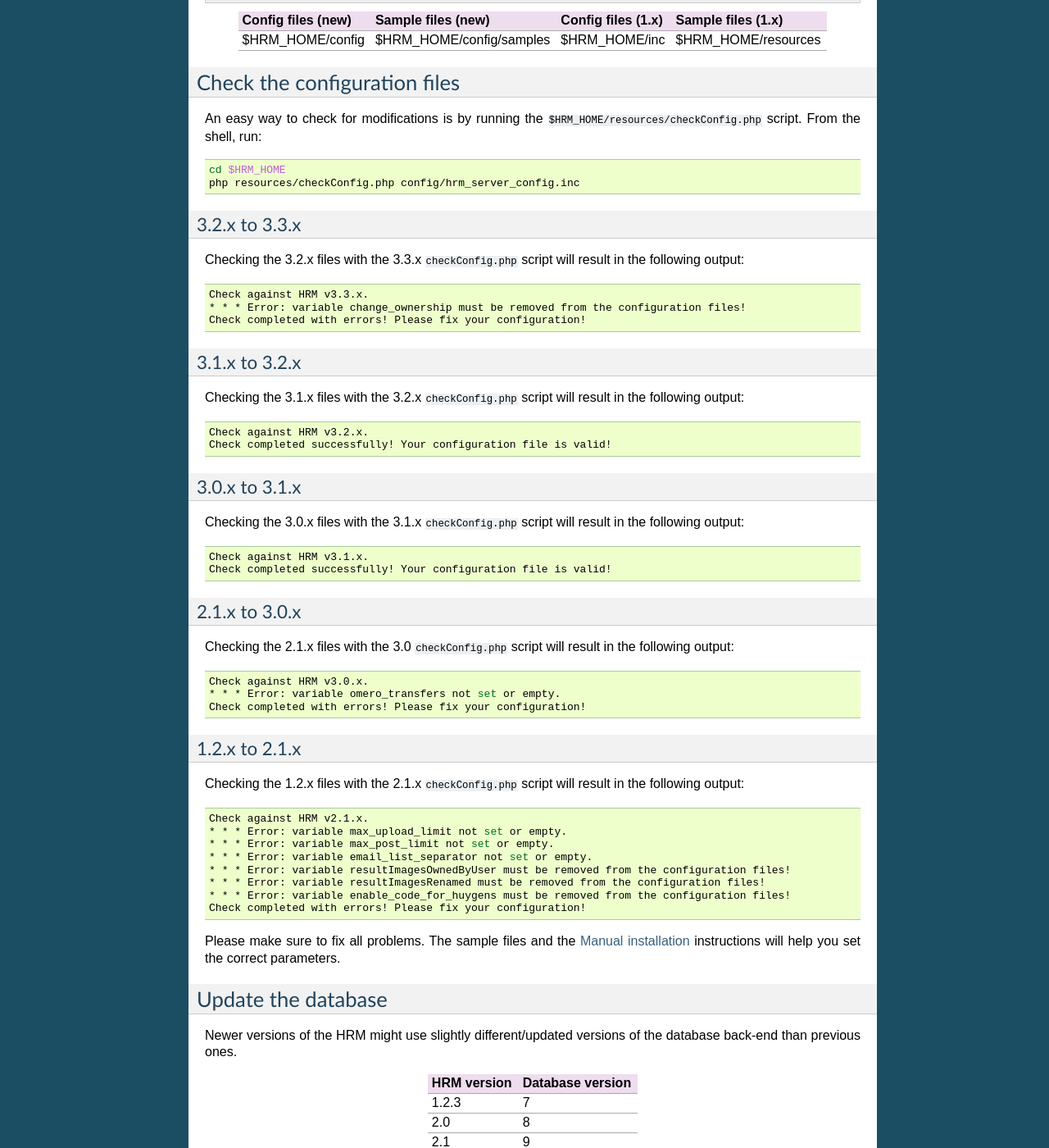
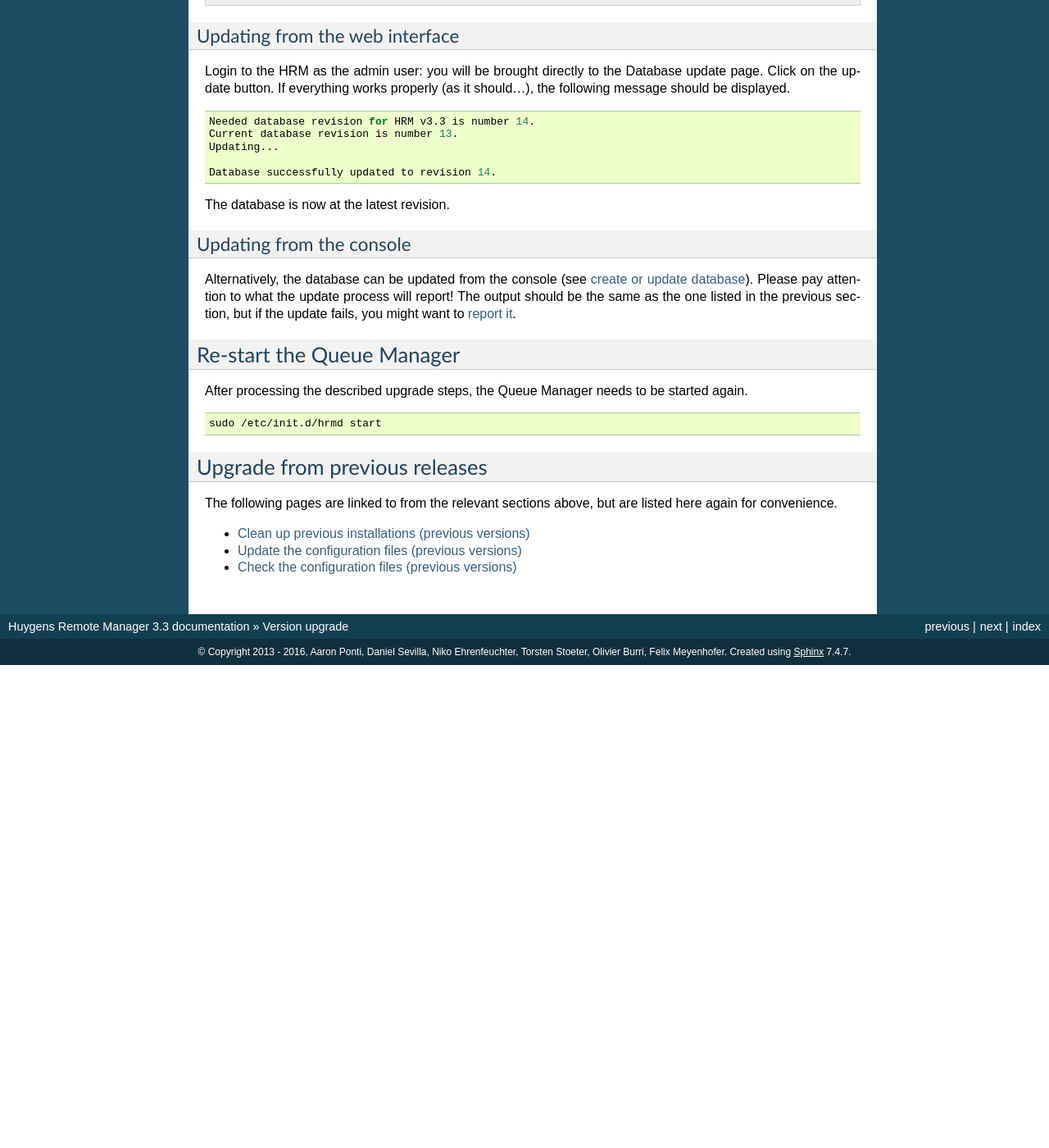
Before and after one commit to aarpon/hrm_docs, a Sphinx documentation site: the page built from docs/admin/upgrade.rst, in a window 1280 px wide and 1400 px high, scrolled down 2962 px. Shown: the whole window at 82% size. Built offline with Sphinx 7.4.7, drawn with Linux system fonts in a browser that asks for light colours; after the commit the page ends 3773 px from its top, so only the background shows below that; some of the changed text lies outside the part shown.

Commit message:
Move upgrade instructions for older versions to separate files.

```diff
--- a/docs/admin/upgrade.rst
+++ b/docs/admin/upgrade.rst
@@ -1,7 +1,4 @@
 .. include:: global_directives.inc
-
-.. toctree::
-   :maxdepth: 1
 
 .. warning:: As of version 3.2.0, the HRM expects specific file permissions on the file area! Please see :ref:`update_hrm_data_permissions` below. The deprecated fall-back mechanism of version 3.2 **no longer works in 3.3**!
 
@@ -43,8 +40,8 @@
     cd $HRM_HOME
     tar xzf $HOME/hrm-3.3.0.tar.gz --strip=1
 
-Cleaning up leftover files from previous installations
-======================================================
+Clean up previous installations
+===============================
 
 Sometimes files were part of a previous release of the HRM but they are not
 contained in the current one any more. With the above described method those
@@ -52,18 +49,9 @@
 To avoid cluttering up the installation they should be removed according to the
 versions involved.
 
-3.2 to 3.3
-----------
-
 HRM 3.3 uses new init scripts. Please delete the old files ``$HRM_BIN\hrm_user_manager``, ``$HRM_BIN\hrm_user_manager_old``, ``$HRM_BIN\hrmd`` and ``$HRM_BIN\ome_hrm`` and then follow the instructions in :ref:`Upgrade the init script <upgrade_the_init_script>`.
 
-3.1 to 3.2
-----------
-
-.. code-block:: sh
-
-    rm -v inc/ActiveDirectory.inc.php inc/Ldap.inc.php
-
+.. note:: Please follow :ref:`these instructions <upgrade_clean_previous>` **first** if you are upgrading from older versions.
 
 .. _upgrade_the_init_script:
 
@@ -109,9 +97,6 @@
 Update the configuration files
 ==============================
 
-3.2 to 3.3
-----------
-
 As stated in the previous section, the ``$change_ownership`` option is not
 supported in version **3.3** any more. If the variable is present in the
 configuration files ``hrm_{server|client}_config.inc`` it will be silently
@@ -119,64 +104,11 @@
 setting from the config file(s).
 
 Group authentication
-~~~~~~~~~~~~~~~~~~~~
+--------------------
 
 As of HRM 3.3, external authentication via :ref:`Active Directory <activedir_auth>` or :ref:`generic LDAP <ldap_auth>` now supports **group authorization**. An additional array ``$AUTHORIZED_GROUPS`` can be set to define the set of :ref:`Active Directory <activedir_auth>` or :ref:`generic LDAP <ldap_auth>` groups that are granted access to HRM.
 
-3.1 to 3.2
-----------
-
-As of version 3.2 of HRM, the system users running the Queue Manager and the web server are expected to have direct read-write access to the data folders. If this is not the case for your setup and you rely on adding the web server user to ``/etc/sudoers``, please notice that **this behavior is deprecated in 3.2 but can still be enabled** by adding:
-
-.. code-block:: php
-
-    $change_ownership=true;
-
-in ``hrm_{server|client}_config.inc``. The variable ``$change_ownership`` defaults to ``false`` if not explicitly set to true in the configuration, in compliance to the new behavior.
-
-.. note:: As of **HRM 3.3**, this variable will be ignored and the new behavior will be **enforced**!
-
-3.0.x to 3.1
-------------
-
-No changes in the configuration files.
-
-2.1.x to 3.0
-------------
-
-From HRM 2.1.x to HRM 3.0, one variable was added in the configuration files.
-
-.. code-block:: php
-
-    $omero_transfers={true|false}
-
-1.2.x to 2.0
-------------
-
-From HRM 1.2.x to HRM 2.0, three variables were added in the configuration files:
-
-::
-
-    [+] max_upload_limit
-    [+] max_post_limit
-    [+] email_list_separator
-
-Moreover, three variables were removed:
-
-::
-
-    [-] resultImagesOwnedByUser
-    [-] resultImagesRenamed
-    [-] enable_code_for_huygens
-
-
-.. note:: If you are upgrading straight from HRM 1.2.x, please notice that as of HRM 2.0 configuration and sample files were moved as per following table.
-
-+----------------------+--------------------------+----------------------+----------------------+
-| Config files (new)   | Sample files (new)       | Config files (1.x)   | Sample files (1.x)   |
-+======================+==========================+======================+======================+
-| $HRM_HOME/config     | $HRM_HOME/config/samples | $HRM_HOME/inc        | $HRM_HOME/resources  |
-+----------------------+--------------------------+----------------------+----------------------+
+.. note:: Please follow :ref:`these instructions <upgrade_conf_previous>` **first** if you are upgrading from older versions.
 
 Check the configuration files
 =============================
@@ -188,9 +120,6 @@
     cd $HRM_HOME
     php resources/checkConfig.php config/hrm_server_config.inc
 
-3.2.x to 3.3.x
---------------
-
 Checking the 3.2.x files with the 3.3.x ``checkConfig.php`` script will result in the following output:
 
 .. code-block:: sh
@@ -199,55 +128,9 @@
     * * * Error: variable change_ownership must be removed from the configuration files!
     Check completed with errors! Please fix your configuration!
 
-3.1.x to 3.2.x
---------------
+Please make sure to fix all problems. The sample files and the :ref:`manual_install` instructions will help you set the correct parameters.
 
-Checking the 3.1.x files with the 3.2.x ``checkConfig.php`` script will result in the following output:
-
-.. code-block:: sh
-
-    Check against HRM v3.2.x.
-    Check completed successfully! Your configuration file is valid!
-
-3.0.x to 3.1.x
---------------
-
-Checking the 3.0.x files with the 3.1.x ``checkConfig.php`` script will result in the following output:
-
-.. code-block:: sh
-
-    Check against HRM v3.1.x.
-    Check completed successfully! Your configuration file is valid!
-
-2.1.x to 3.0.x
---------------
-
-Checking the 2.1.x files with the 3.0 ``checkConfig.php`` script will result in the following output:
-
-.. code-block:: sh
-
-    Check against HRM v3.0.x.
-    * * * Error: variable omero_transfers not set or empty.
-    Check completed with errors! Please fix your configuration!
-
-
-1.2.x to 2.1.x
---------------
-
-Checking the 1.2.x files with the 2.1.x ``checkConfig.php`` script will result in the following output:
-
-.. code-block:: sh
-
-    Check against HRM v2.1.x.
-    * * * Error: variable max_upload_limit not set or empty.
-    * * * Error: variable max_post_limit not set or empty.
-    * * * Error: variable email_list_separator not set or empty.
-    * * * Error: variable resultImagesOwnedByUser must be removed from the configuration files!
-    * * * Error: variable resultImagesRenamed must be removed from the configuration files!
-    * * * Error: variable enable_code_for_huygens must be removed from the configuration files!
-    Check completed with errors! Please fix your configuration!
-
-Please make sure to fix all problems. The sample files and the :ref:`manual_install` instructions will help you set the correct parameters.
+.. note:: Please follow :ref:`these instructions <upgrade_check_previous>` **first** if you are upgrading from older versions.
 
 Update the database
 ===================
@@ -257,21 +140,21 @@
 +-------------+------------------+
 | HRM version | Database version |
 +=============+==================+
-| 1.2.3       | 7                |
+| 3.3         | 14               |
++-------------+------------------+
+| 3.2         | 13               |
++-------------+------------------+
+| 3.1         | 12               |
++-------------+------------------+
+| 3.0.3       | 11               |
++-------------+------------------+
+| 3.0         | 10               |
++-------------+------------------+
+| 2.1         | 9                |
 +-------------+------------------+
 | 2.0         | 8                |
 +-------------+------------------+
-| 2.1         | 9                |
-+-------------+------------------+
-| 3.0         | 10               |
-+-------------+------------------+
-| 3.0.3       | 11               |
-+-------------+------------------+
-| 3.1         | 12               |
-+-------------+------------------+
-| 3.2         | 13               |
-+-------------+------------------+
-| 3.3         | 14               |
+| 1.2.3       | 7                |
 +-------------+------------------+
 
 For this reason, the first time you run the HRM after an update you will be told that the database must be updated and that you are not allowed to continue until this has been done!
@@ -310,3 +193,15 @@
 .. code-block:: sh
 
     sudo /etc/init.d/hrmd start
+
+Upgrade from previous releases
+==============================
+
+The following pages are linked to from the relevant sections above, but are listed here again for convenience.
+
+.. toctree::
+    :maxdepth: 1
+
+    upgrade_clean_previous
+    upgrade_conf_previous
+    upgrade_check_previous
```
Also changed, not shown: docs/admin/upgrade_check_previous.rst (added, +69 -0 lines), docs/admin/upgrade_clean_previous.rst (added, +19 -0 lines), docs/admin/upgrade_conf_previous.rst (added, +67 -0 lines).
